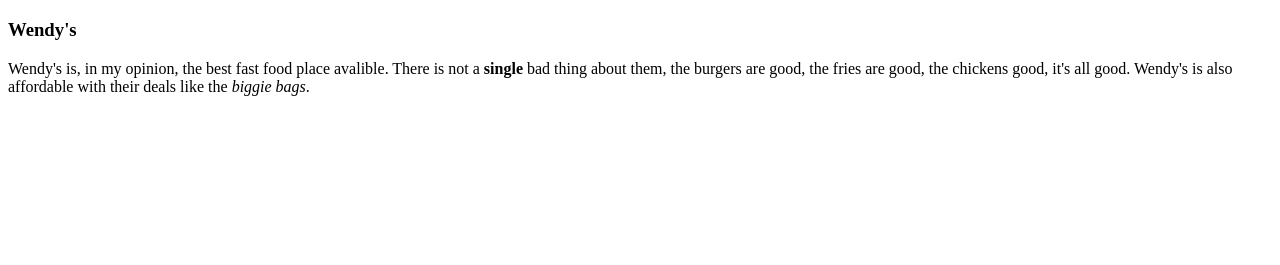
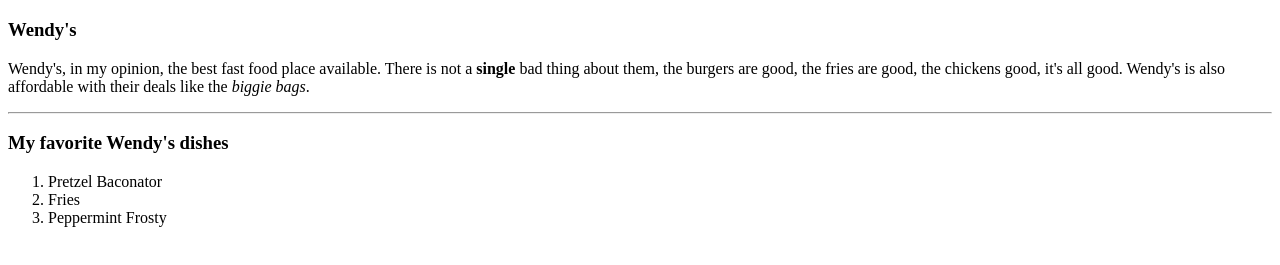
Before and after one commit to 44-563-Web-Apps-S24/44563-webapps-s24-assignment3-JoeyM25, a plain HTML site: page index.html in a window 1280 px wide. Shown: the part 61-326 px from the top of the page. Drawn offline with Linux system fonts and the light colour scheme.

Commit message:
Added my favorite foods
Added an ordered list of the foods I like from Wendy's. I also fixed some spelling errors.

```diff
--- a/index.html
+++ b/index.html
@@ -1,16 +1,23 @@
 <!DOCTYPE html>
 <html>
     <head>
-        <title>WA Assignmnet 3</title>
+        <title>WA Assignment 3</title>
     </head>
     <body>
         <h1>Joey Moore</h1>
         <h3>Wendy's</h3>
         <p>
-            Wendy's is, in my opinion, the best fast food place avalible.
+            Wendy's, in my opinion, the best fast food place available.
             There is not a <b>single</b> bad thing about them, the burgers are good,
             the fries are good, the chickens good, it's all good.
             Wendy's is also affordable with their deals like the <em>biggie bags</em>.
         </p>
+        <hr>
+        <h3>My favorite Wendy's dishes</h3>
+        <ol>
+            <li>Pretzel Baconator</li>
+            <li>Fries</li>
+            <li>Peppermint Frosty</li>
+        </ol>
     </body>
 </html>
```
